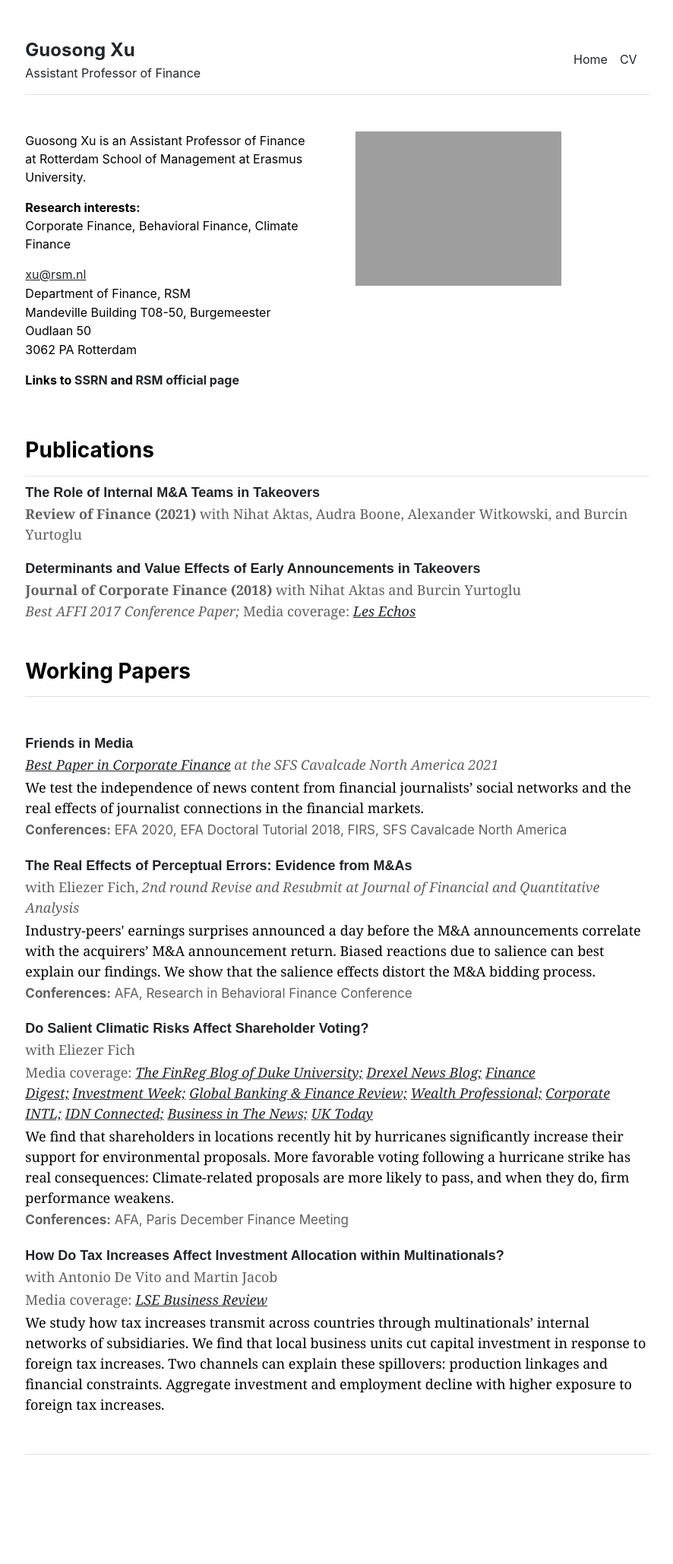
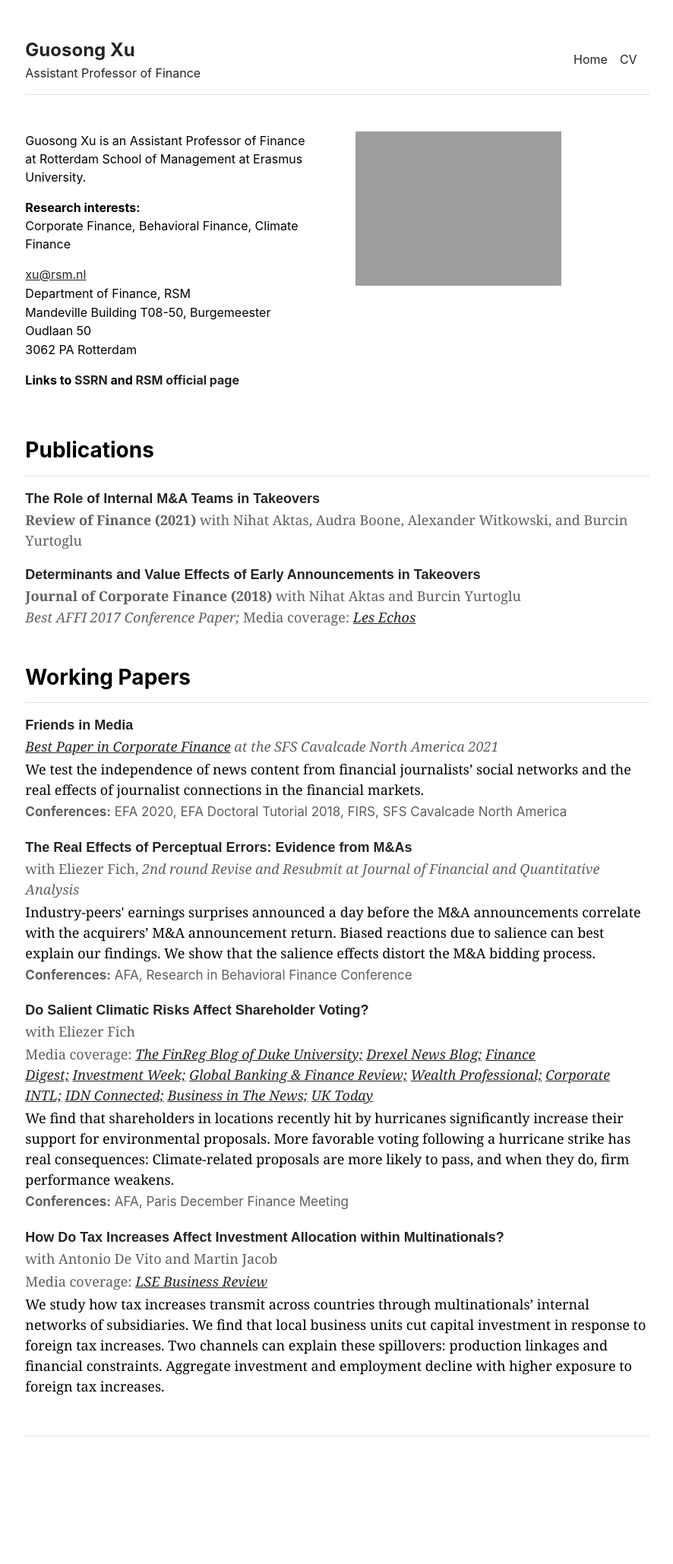
Before and after one commit to guosongxu/guosongxu.github.io, a Jekyll site: the page built from index.md, in a window 1280 px wide. Shown: the whole page at 76% size, without its empty margins (196-1082 px from the left). Built offline with Jekyll 4.4.1, drawn with Linux system fonts in a browser that asks for light colours; after the commit the page ends 2034 px from its top, so only the background shows below that.

Commit message:
Update home.html

```diff
--- a/_layouts/home.html
+++ b/_layouts/home.html
@@ -13,7 +13,7 @@
 
 <div class="row g-5 mb-5">
   <div class="col-md-12">
-    <h3 class="fw-bold border-bottom pb-3 mb-2">Publications</h3>
+    <h3 class="fw-bold border-bottom pb-3 mb-3">Publications</h3>
 
     <p style="font-family:arial, 'MS Sans Serif', arial;font-size:18px;margin-bottom:1px;"><strong><a href="https://papers.ssrn.com/sol3/papers.cfm?abstract_id=3140400" target="_blank" rel="noreferrer noopener" aria-label=" (opens in a new tab)" style="text-decoration:none;">The Role of Internal M&amp;A Teams in Takeovers</a></p>
     <p style="font-family:georgia;font-size:18px;margin-bottom:18px;color:#605F5F">Review of Finance (2021)</strong>  with Nihat Aktas, Audra Boone, Alexander Witkowski, and Burcin Yurtoglu</p>
@@ -26,7 +26,7 @@
 
 <div class="row g-5 mb-5">
   <div class="col-md-12">
-    <h3 class="fw-bold border-bottom pb-3 mb-5">Working Papers</h3>
+    <h3 class="fw-bold border-bottom pb-3 mb-3">Working Papers</h3>
 
     <p style="font-family:arial, 'MS Sans Serif', arial;font-size:18px;margin-bottom:1px;"><a rel="noreferrer noopener" aria-label=" (opens in a new tab)" href="https://papers.ssrn.com/sol3/papers.cfm?abstract_id=3189273" target="_blank" style="text-decoration:none;"><strong>Friends in Media</strong></a></p>
     <p style="font-family:georgia;font-size:18px;margin-bottom:3px;color:#605F5F"><em><a rel="noreferrer noopener" href="http://sfs.org/cavalcade-best-paper-in-corporate-finance/" target="_blank">Best Paper in Corporate Finance</a> at the SFS Cavalcade North America 2021</em></p>
```
